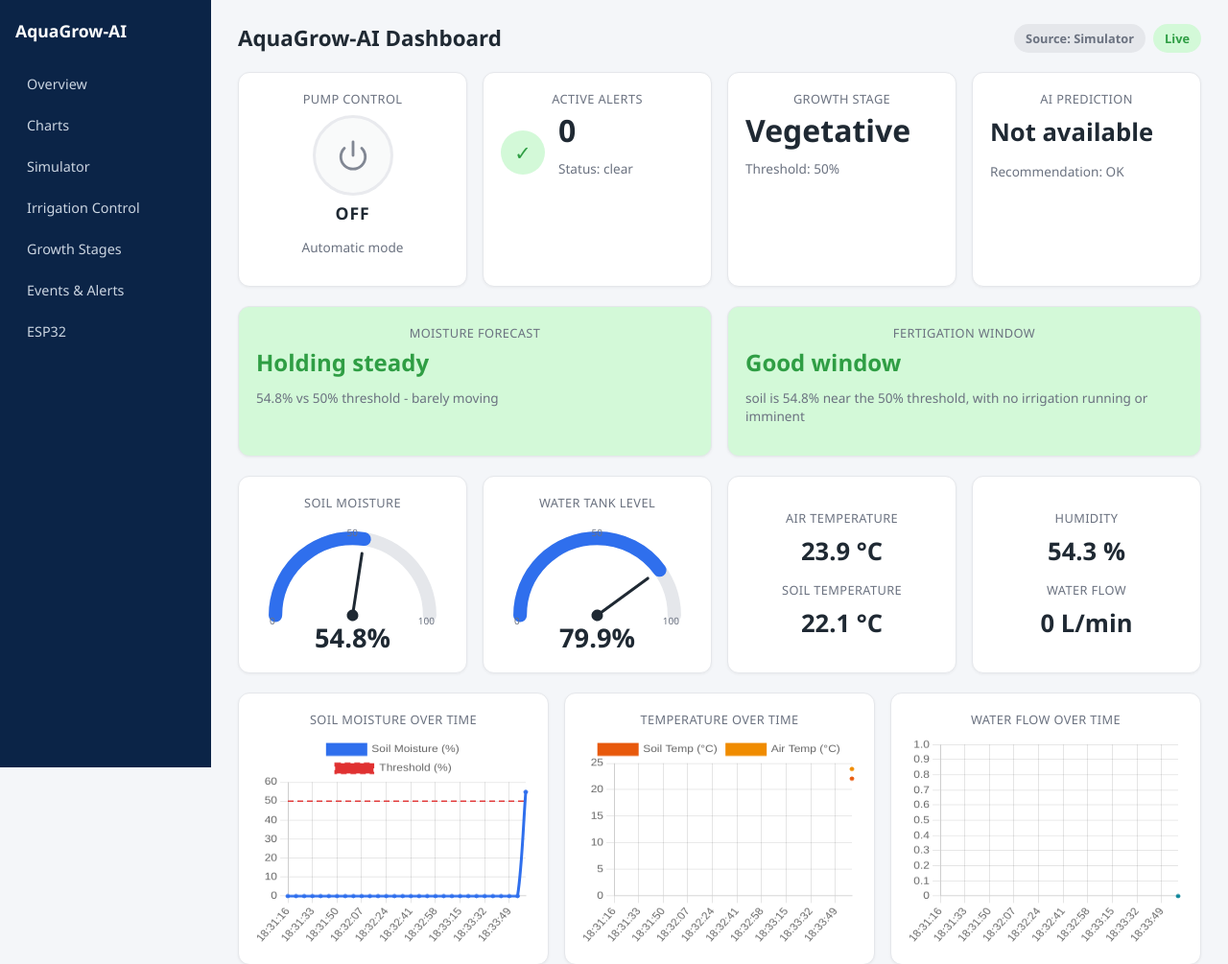
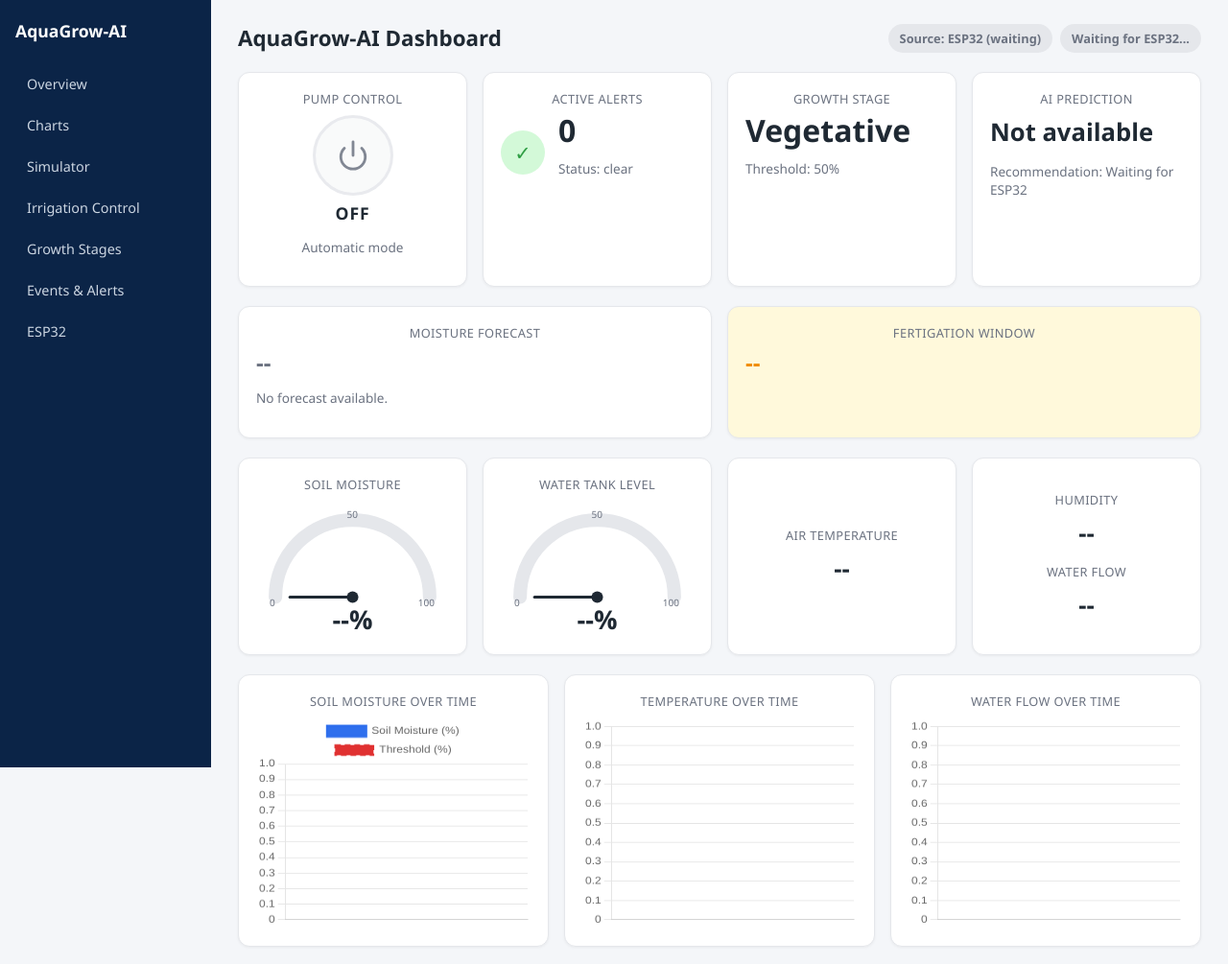
Before and after one commit to obrey743/AquaGrow-AI, a Flask app: page / in a window 1280 px wide. Shown: the top 1005 px of the page at 96% size. Run offline with Flask 3, Linux system fonts and the light colour scheme; data comes from the database, SQL or seed files in the repository; both versions use the stored data as it was after the commit; data that the repository does not hold is empty.

Commit message:
Show only real ESP32 sensor readings and drive the pump from the server
- Start with the simulator off and show "--" until the ESP32's first post
- Accept null for any sensor; reject NaN and impossible values
- Only accept sensors that are actually fitted
- Never switch the pump on without a valid soil moisture reading
- ESP32 pump rule: ON at 0% soil moisture, OFF again at 30%
- Charts show only readings since the ESP32 connected
- Remove soil temperature from the dashboard
- Log each ESP32 payload to the server terminal

```diff
--- a/app.py
+++ b/app.py
@@ -14,6 +14,7 @@ Stage 7: read back the stored sensor history to measure how fast the soil is
          moisture will cross the growth stage's threshold.
 """
 
+import math
 import pickle
 import sqlite3
 import threading
@@ -37,7 +38,20 @@ SIMULATOR_INTERVAL_SECONDS = 5
 # single process, so plain module-level variables are enough - no need
 # for a real message queue or task runner.
 current_scenario = "normal"
-current_state = dict(INITIAL_STATE)
+
+# What the dashboard shows before the ESP32 has posted its first reading:
+# no value for any sensor, rather than made-up simulator numbers that look real.
+EMPTY_STATE = {
+    "soil_moisture": None,
+    "soil_temperature": None,
+    "air_temperature": None,
+    "humidity": None,
+    "water_tank_level": None,
+    "water_flow": None,
+    "pump_status": "OFF",
+    "growth_stage": "Vegetative",
+}
+current_state = dict(EMPTY_STATE)
 
 # Irrigation controller state (Stage 3)
 current_growth_stage = "Vegetative"
@@ -92,9 +106,10 @@ FERTIGATION_WET_MARGIN = 15      # % above threshold where nutrients leach past
 FERTIGATION_IMMINENT_MINUTES = 15  # irrigation due sooner than this would flush a fresh application
 
 # Data source (Stage 6): while True, the background thread generates fake
-# readings. An ESP32 posting to /api/sensor_data switches this off
-# automatically, so simulated and real data never get mixed together.
-simulator_enabled = True
+# readings. Off by default, so the server waits on the real ESP32 and shows
+# no values until its first post - the simulator can still be switched on from
+# the dashboard for demos.
+simulator_enabled = False
 
 # ESP32 liveness (Stage 9). The board pushes to us and never listens, so the
 # only evidence it is alive is how recently it posted. Without this the
@@ -107,11 +122,36 @@ simulator_enabled = True
 ESP32_OFFLINE_SECONDS = SIMULATOR_INTERVAL_SECONDS * 6   # six missed posts
 esp32_last_seen = None       # time.time() of the most recent /api/sensor_data POST
 esp32_address = None         # who sent it, so the dashboard can name the board
+esp32_first_seen = None      # ISO timestamp of the first post this run - charts start here
 
 # What a board must send to /api/sensor_data, and what it may leave out.
-# The optional two need sensors a minimal three-sensor build doesn't have.
-REQUIRED_SENSOR_FIELDS = ["soil_moisture", "air_temperature", "humidity", "water_flow", "pump_status"]
-OPTIONAL_SENSOR_FIELDS = ["soil_temperature", "water_tank_level"]
+# Every measurement is optional: a board sends null (or leaves the field out)
+# for a sensor that isn't fitted or didn't give a trustworthy reading, and the
+# dashboard shows no value for it instead of a made-up number.
+REQUIRED_SENSOR_FIELDS = ["pump_status"]
+OPTIONAL_SENSOR_FIELDS = ["soil_moisture", "air_temperature", "humidity", "water_flow",
+                          "soil_temperature", "water_tank_level"]
+
+# Physically possible range for each measurement. Anything outside it (or NaN)
+# is a wiring/ADC problem, so it is stored as "no reading" rather than shown.
+SENSOR_VALID_RANGES = {
+    "soil_moisture": (0, 100),
+    "humidity": (0, 100),
+    "water_tank_level": (0, 100),
+    "air_temperature": (-20, 60),
+    "soil_temperature": (-20, 60),
+    "water_flow": (0, 60),
+}
+
+# The sensors actually wired to the board. Anything else it posts is a
+# placeholder in the sketch (e.g. a fixed 26.0 C with no temperature sensor),
+# so it is ignored. Add a field here when its sensor is fitted.
+FITTED_SENSORS = ["soil_moisture", "humidity", "air_temperature", "water_tank_level", "water_flow"]
+
+# Auto-mode pump rule for the real ESP32 (the simulator keeps the growth
+# stage thresholds): ON only at 0% soil moisture, OFF again at 30%.
+ESP32_PUMP_ON_AT = 0
+ESP32_PUMP_OFF_AT = 30
 
 # Default moisture thresholds (%) per plant growth stage.
 # These are just starting values - they can be changed later from the
@@ -345,10 +385,13 @@ def detect_faults(state):
     """
     faults = []
 
-    if state["pump_status"] == "OFF" and state["water_flow"] > LEAK_FLOW_THRESHOLD:
+    # No flow meter reading: there is no way to tell a leak or a blockage
+    flow = state["water_flow"]
+
+    if flow is not None and state["pump_status"] == "OFF" and flow > LEAK_FLOW_THRESHOLD:
         faults.append(("leak", f"Possible leak: pump is OFF but water is flowing ({state['water_flow']} L/min)"))
 
-    if state["pump_status"] == "ON" and state["water_flow"] < BLOCKAGE_FLOW_THRESHOLD:
+    if flow is not None and state["pump_status"] == "ON" and flow < BLOCKAGE_FLOW_THRESHOLD:
         faults.append(("blockage", f"Possible blockage or pump problem: pump is ON but flow is only {state['water_flow']} L/min"))
 
     # None means no tank sensor fitted - silence beats a fabricated level
@@ -429,7 +472,7 @@ def predict_irrigation_need(state, growth_stage, previous_watering):
     # probe cannot feed it. Substituting air temperature would quietly
     # change what the model is being asked - retrain it on the features
     # actually available instead (see ml/train_model.py).
-    if state.get("soil_temperature") is None:
+    if any(state.get(f) is None for f in ("soil_moisture", "soil_temperature", "air_temperature", "humidity")):
         return None, None
 
     # Build one row matching the exact columns the model was trained on
@@ -518,6 +561,8 @@ def _moisture_rates(rows, pump_status):
         ).total_seconds()
         if not 0 < seconds <= FORECAST_MAX_GAP_SECONDS:
             continue  # duplicate timestamps, or a gap across a restart
+        if current["soil_moisture"] is None or previous["soil_moisture"] is None:
+            continue  # the soil sensor had no valid reading for one of them
         rates.append((current["soil_moisture"] - previous["soil_moisture"]) / seconds * 60)
 
     return rates
@@ -559,6 +604,8 @@ def estimate_moisture_forecast(threshold):
 
     if not rows:
         return {**unknown, "detail": "No sensor history yet."}
+    if rows[0]["soil_moisture"] is None:
+        return {**unknown, "detail": "No soil moisture reading from the sensor."}
 
     latest = rows[0]
     # Rounded once here: the simulator already rounds, but an ESP32 can post
@@ -701,6 +748,8 @@ def current_watering_progress():
         return None, None
 
     newest, oldest = run[0], run[-1]
+    if newest["soil_moisture"] is None or oldest["soil_moisture"] is None:
+        return None, None
     seconds = (
         datetime.fromisoformat(newest["timestamp"]) - datetime.fromisoformat(oldest["timestamp"])
     ).total_seconds()
@@ -750,6 +799,7 @@ def detect_advisories(state, threshold, forecast):
     if (
         state["water_tank_level"] is not None
         and state["water_tank_level"] <= LOW_TANK_THRESHOLD
+        and state["soil_moisture"] is not None
         and state["soil_moisture"] >= threshold
     ):
         advisories.append((
@@ -803,6 +853,7 @@ def detect_conditions(state, threshold, forecast):
     if (
         seconds is not None
         and seconds >= INEFFECTIVE_MIN_SECONDS
+        and state["water_flow"] is not None
         and state["water_flow"] >= INEFFECTIVE_FLOW_MINIMUM
         and rise < INEFFECTIVE_MOISTURE_RISE
     ):
@@ -853,6 +904,10 @@ def fertigation_window(state, threshold, forecast):
     moisture = state["soil_moisture"]
     target = f"{_trim(threshold)}%"
     reasons = []
+    note = "Timing only - no nutrient sensor fitted, so this says nothing about what the crop actually needs."
+
+    if moisture is None:
+        return {"ok": False, "headline": "--", "reasons": ["no soil moisture reading from the sensor"], "note": note}
 
     if state["pump_status"] == "ON":
         reasons.append("irrigation is running - fertiliser would wash straight past the roots")
@@ -877,8 +932,6 @@ def fertigation_window(state, threshold, forecast):
         due = "under a minute" if minutes_ahead < 1 else f"about {_format_duration(minutes_ahead)}"
         reasons.append(f"irrigation is due in {due} - it would flush a fresh application through")
 
-    note = "Timing only - no nutrient sensor fitted, so this says nothing about what the crop actually needs."
-
     if reasons:
         return {"ok": False, "headline": "Hold off", "reasons": reasons, "note": note}
 
@@ -901,12 +954,27 @@ def compute_commanded_pump():
     # when the board went quiet. Refuse to irrigate on it - the ESP32's own
     # COMMAND_TIMEOUT failsafe would shut the pump off anyway, but only after
     # its own delay, and only if it is still awake enough to notice.
-    if readings_are_stale():
+    if readings_are_stale() or waiting_for_esp32():
         return False
 
+    if not auto_mode:
+        return manual_pump_on
+
+    # No valid moisture reading: never switch the pump on based on a guess
+    if current_state["soil_moisture"] is None:
+        return False
+
+    # Real ESP32 pump: ON only once the soil reads completely dry (0%), and
+    # kept ON until it is back up to ESP32_PUMP_OFF_AT. The gap stops the
+    # relay chattering on and off around a single number.
+    if not simulator_enabled:
+        moisture = current_state["soil_moisture"]
+        if current_state["pump_status"] == "ON":
+            return moisture < ESP32_PUMP_OFF_AT
+        return moisture <= ESP32_PUMP_ON_AT
+
     threshold = get_moisture_threshold(current_growth_stage)
-    should_irrigate = current_state["soil_moisture"] < threshold
-    return should_irrigate if auto_mode else manual_pump_on
+    return current_state["soil_moisture"] < threshold
 
 
 def simulator_loop():
@@ -925,6 +993,11 @@ def simulator_loop():
     previous_pump_status = current_state["pump_status"]
 
     while True:
+        # Nothing real to act on yet, so skip irrigation, alerts and predictions.
+        if waiting_for_esp32():
+            time.sleep(SIMULATOR_INTERVAL_SECONDS)
+            continue
+
         # One bad tick must not kill irrigation, water accounting and alerts
         # for the rest of the run. A crash here used to take the whole thread
         # down silently while the dashboard carried on showing stale values.
@@ -953,7 +1026,7 @@ def simulator_loop():
             # A silent ESP32 leaves current_state frozen, so reusing its last flow
             # reading would bill water forever from a sensor that stopped
             # reporting - 2.6 L/min of phantom usage is 3,744 L a day.
-            if readings_are_stale():
+            if readings_are_stale() or current_state["water_flow"] is None:
                 tick_liters = 0.0
             else:
                 tick_liters = round(current_state["water_flow"] * (SIMULATOR_INTERVAL_SECONDS / 60), 3)
@@ -1033,6 +1106,11 @@ def index():
 @app.route("/api/latest")
 def api_latest():
     """Return the most recent sensor reading (or a 'no data yet' message)."""
+    # Old rows in the database are from an earlier run (often the simulator),
+    # so don't show them as current - show no values until the board reports.
+    if waiting_for_esp32():
+        return jsonify({"has_data": True, "waiting_for_esp32": True, "reading": {**EMPTY_STATE, "timestamp": None}})
+
     db = get_db()
     row = db.execute(
         "SELECT * FROM sensor_readings ORDER BY id DESC LIMIT 1"
@@ -1117,8 +1195,24 @@ def api_status():
     the drying rate across the stored sensor history (Stage 7).
     """
     threshold = get_moisture_threshold(current_growth_stage)
+    if waiting_for_esp32():
+        return jsonify(
+            {
+                "growth_stage": current_growth_stage,
+                "moisture_threshold": threshold,
+                "recommendation": "Waiting for ESP32",
+                "forecast": None,
+                "fertigation": None,
+                "auto_mode": auto_mode,
+                "manual_pump_on": manual_pump_on,
+            }
+        )
+
     forecast = estimate_moisture_forecast(threshold)
-    recommendation = "Irrigate" if current_state["soil_moisture"] < threshold else "OK"
+    if current_state["soil_moisture"] is None:
+        recommendation = "No soil reading"
+    else:
+        recommendation = "Irrigate" if current_state["soil_moisture"] < threshold else "OK"
     return jsonify(
         {
             "growth_stage": current_growth_stage,
@@ -1192,6 +1286,9 @@ def api_ai_prediction():
     if ml_model is None:
         return jsonify({"available": False, "message": "Model not trained yet. Run: python ml/train_model.py"})
 
+    if waiting_for_esp32():
+        return jsonify({"available": False, "message": "Waiting for the first ESP32 reading."})
+
     db = get_db()
 
     # A three-sensor board posts no soil temperature, which the trained
@@ -1218,14 +1315,20 @@ def api_ai_prediction():
 @app.route("/api/history")
 def api_history():
     """Return recent sensor readings, oldest first, for the dashboard charts."""
+    if waiting_for_esp32():
+        return jsonify([])
+
     limit = request.args.get("limit", 30, type=int)
+    # On the ESP32, chart only what the board has sent since it connected -
+    # not simulator rows left in the database from earlier runs
+    since = esp32_first_seen if not simulator_enabled else ""
     db = get_db()
     rows = db.execute(
         """
         SELECT timestamp, soil_moisture, soil_temperature, air_temperature, humidity, water_flow, water_tank_level
-        FROM sensor_readings ORDER BY id DESC LIMIT ?
+        FROM sensor_readings WHERE timestamp >= ? ORDER BY id DESC LIMIT ?
         """,
-        (limit,),
+        (since, limit),
     ).fetchall()
     return jsonify([dict(r) for r in reversed(rows)])
 
@@ -1249,24 +1352,43 @@ def api_sensor_data():
     global current_state, simulator_enabled
 
     data = request.get_json(silent=True) or {}
+    # Raw payload in the server terminal, to tell "the board sent nothing"
+    # apart from "the server rejected it" when a sensor shows no value
+    print(f"ESP32 sent: {request.get_data(as_text=True)}")
     missing = [f for f in REQUIRED_SENSOR_FIELDS if f not in data]
     if missing:
         return jsonify({"error": f"Missing fields: {missing}"}), 400
 
-    global esp32_last_seen, esp32_address
+    global esp32_last_seen, esp32_address, esp32_first_seen
+    if esp32_first_seen is None:
+        esp32_first_seen = datetime.now().isoformat(timespec="seconds")
     simulator_enabled = False  # real data has started arriving - stop inventing readings
     esp32_last_seen = time.time()
     esp32_address = request.remote_addr
 
-    current_state = {field: data[field] for field in REQUIRED_SENSOR_FIELDS}
-    # A board without these sensors posts without them, and everything
-    # downstream treats None as "no sensor" rather than inventing a value
+    current_state = {"pump_status": "ON" if data["pump_status"] == "ON" else "OFF"}
+    # A missing sensor, a null, or an impossible value all become None, and
+    # everything downstream treats None as "no reading" rather than inventing one
     for field in OPTIONAL_SENSOR_FIELDS:
-        current_state[field] = data.get(field)
+        current_state[field] = clean_sensor_value(field, data.get(field))
     current_state["growth_stage"] = current_growth_stage
     save_reading(current_state)
 
     return jsonify({"status": "ok"})
+
+
+def clean_sensor_value(field, value):
+    """A posted measurement as a float, or None if it isn't a believable reading."""
+    if field not in FITTED_SENSORS:
+        return None
+    if isinstance(value, bool) or not isinstance(value, (int, float)):
+        return None
+    if not math.isfinite(value):
+        return None
+    low, high = SENSOR_VALID_RANGES[field]
+    if not low <= value <= high:
+        return None
+    return round(float(value), 1)
 
 
 @app.route("/api/pump_command")
@@ -1298,6 +1420,14 @@ def esp32_status():
     }
 
 
+def waiting_for_esp32():
+    """True from startup until the ESP32's first post, while the simulator is off.
+
+    No sensor values are shown in this window instead of showing stale or simulated values.
+    """
+    return (not simulator_enabled) and esp32_last_seen is None
+
+
 def readings_are_stale():
     """True when the newest reading is too old to act on.
 
@@ -1310,11 +1440,15 @@ def readings_are_stale():
 @app.route("/api/data_source", methods=["GET", "POST"])
 def api_data_source():
     """Get or set whether the simulator or a real ESP32 is the active data source."""
-    global simulator_enabled
+    global simulator_enabled, current_state
 
     if request.method == "POST":
         data = request.get_json(silent=True) or {}
+        was_waiting = waiting_for_esp32()
         simulator_enabled = bool(data.get("simulator_enabled", simulator_enabled))
+        # The simulator can't start from empty readings - give it its usual starting point
+        if was_waiting and simulator_enabled:
+            current_state = dict(INITIAL_STATE)
 
     return jsonify(
         {
--- a/static/script.js
+++ b/static/script.js
@@ -47,7 +47,11 @@ async function refreshLatestReading() {
             return;
         }
 
-        if (esp32Offline) {
+        if (data.waiting_for_esp32) {
+            // No values until the board's first post
+            statusBadge.textContent = "Waiting for ESP32...";
+            statusBadge.className = "badge badge-waiting";
+        } else if (esp32Offline) {
             // There is data, but it stopped updating - saying "Live" would be a lie
             statusBadge.textContent = "Stale";
             statusBadge.className = "badge badge-waiting";
@@ -57,8 +61,7 @@ async function refreshLatestReading() {
         }
 
         const r = data.reading;
-        document.getElementById("soil-moisture").textContent = r.soil_moisture;
-        document.getElementById("soil-temperature").textContent = formatValue(r.soil_temperature, "°C");
+        document.getElementById("soil-moisture").textContent = r.soil_moisture ?? "--";
         document.getElementById("air-temperature").textContent = formatValue(r.air_temperature, "°C");
         document.getElementById("humidity").textContent = formatValue(r.humidity, "%");
         const hasTankSensor = r.water_tank_level !== null && r.water_tank_level !== undefined;
@@ -71,7 +74,8 @@ async function refreshLatestReading() {
 
         updateGauge(
             "gauge-moisture-arc", "gauge-moisture-needle",
-            r.soil_moisture, r.soil_moisture < cachedStatus.moisture_threshold
+            r.soil_moisture ?? 0,
+            r.soil_moisture !== null && r.soil_moisture < cachedStatus.moisture_threshold
         );
         // No tank sensor: park the gauge at zero without the warning colour,
         // rather than showing a confident-looking 0% that isn't measured
@@ -347,6 +351,7 @@ async function refreshIrrigationEvents() {
 // Scenario simulator
 // ---------------------------------------------------------------------------
 
+// A sensor with no valid reading (null) shows no value, not a made-up one
 function formatValue(value, unit) {
     if (value === null || value === undefined) return "--";
     return `${value} ${unit}`;
@@ -421,8 +426,12 @@ async function refreshDataSource() {
         let label = "Simulator";
         let healthy = false;
         if (!data.simulator_enabled) {
-            label = esp32 && esp32.offline ? "ESP32 (offline)" : "ESP32 (Live)";
-            healthy = !(esp32 && esp32.offline);
+            if (!(esp32 && esp32.seen)) {
+                label = "ESP32 (waiting)";
+            } else {
+                label = esp32.offline ? "ESP32 (offline)" : "ESP32 (Live)";
+                healthy = !esp32.offline;
+            }
         }
 
         const badge = document.getElementById("data-source-badge");
@@ -486,7 +495,6 @@ const moistureChart = makeLineChart("moisture-chart", [
 ]);
 
 const temperatureChart = makeLineChart("temperature-chart", [
-    { label: "Soil Temp (°C)", data: [], borderColor: "#e8590c", backgroundColor: "#e8590c", tension: 0.3, pointRadius: 2 },
     { label: "Air Temp (°C)", data: [], borderColor: "#f08c00", backgroundColor: "#f08c00", tension: 0.3, pointRadius: 2 },
 ]);
 
@@ -508,8 +516,7 @@ async function refreshCharts() {
         moistureChart.update();
 
         temperatureChart.data.labels = labels;
-        temperatureChart.data.datasets[0].data = rows.map((r) => r.soil_temperature);
-        temperatureChart.data.datasets[1].data = rows.map((r) => r.air_temperature);
+        temperatureChart.data.datasets[0].data = rows.map((r) => r.air_temperature);
         temperatureChart.update();
 
         flowChart.data.labels = labels;
--- a/templates/index.html
+++ b/templates/index.html
@@ -134,10 +134,6 @@
                     <div class="stat-item">
                         <p class="card-label">Air Temperature</p>
                         <p class="value" id="air-temperature">--</p>
-                    </div>
-                    <div class="stat-item">
-                        <p class="card-label">Soil Temperature</p>
-                        <p class="value" id="soil-temperature">--</p>
                     </div>
                 </div>
 
```
Also changed, not shown: database.db.
